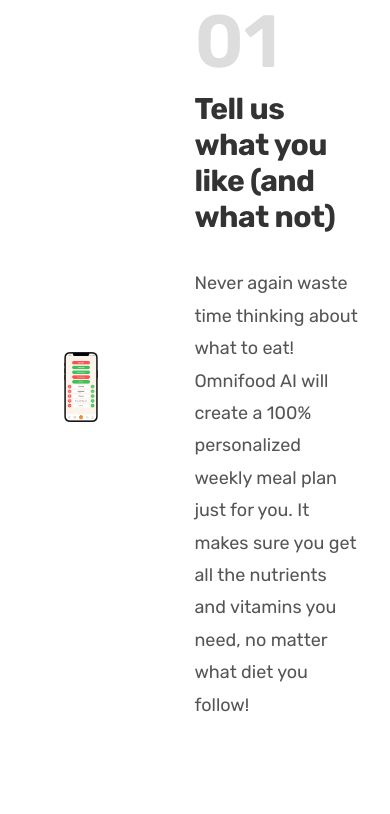
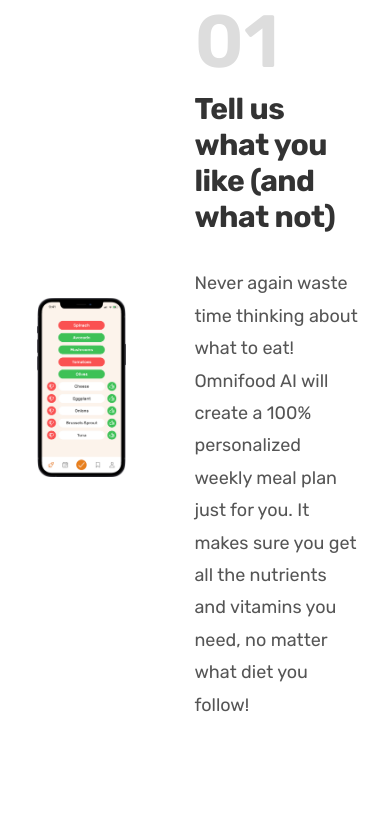
Before and after one commit to nitin0557/omnifood, a plain HTML site: page index.html in a window 390 px wide. Shown: the part 1637-2451 px from the top of the page. Drawn offline with nearby package versions, Linux system fonts and the light colour scheme.

Commit message:
Update queries.css

```diff
--- a/css/queries.css
+++ b/css/queries.css
@@ -267,6 +267,9 @@
   .step-img-box {
     transform: translateY(2.4rem);
   }
+  .step-img{
+    width:90%;
+  }
 
   .testimonials {
     grid-template-columns: 1fr;
```
